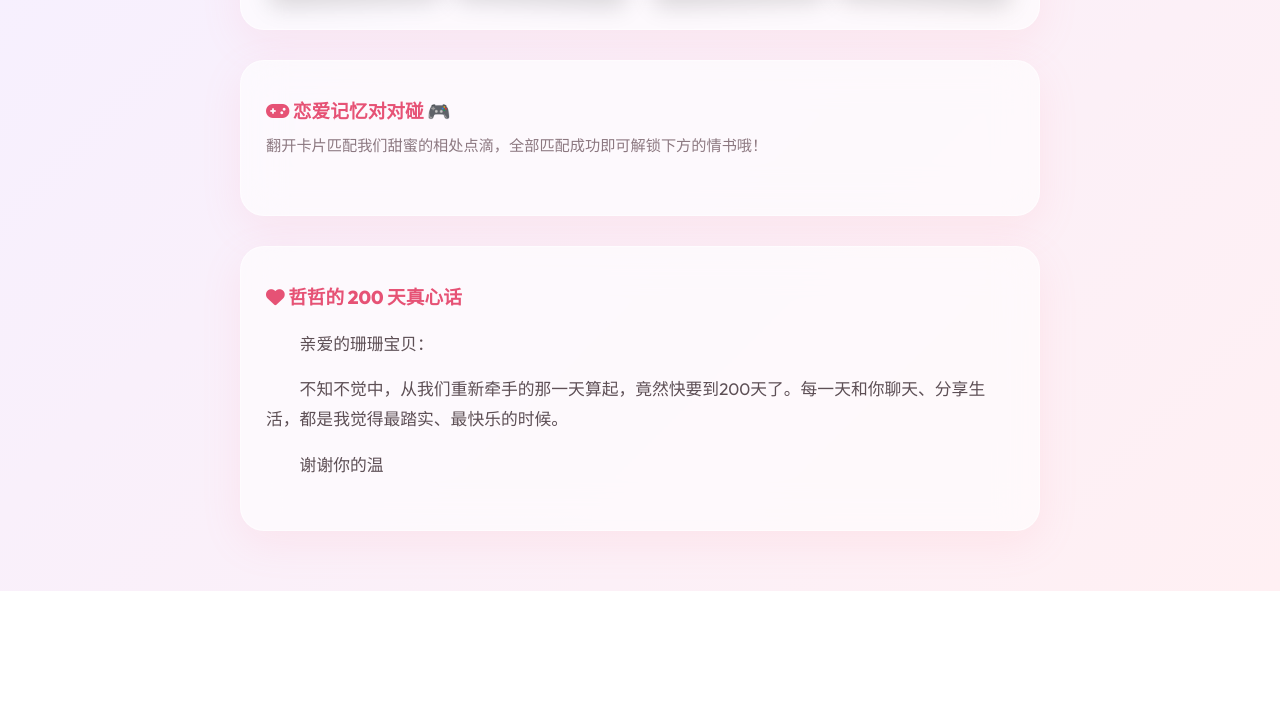
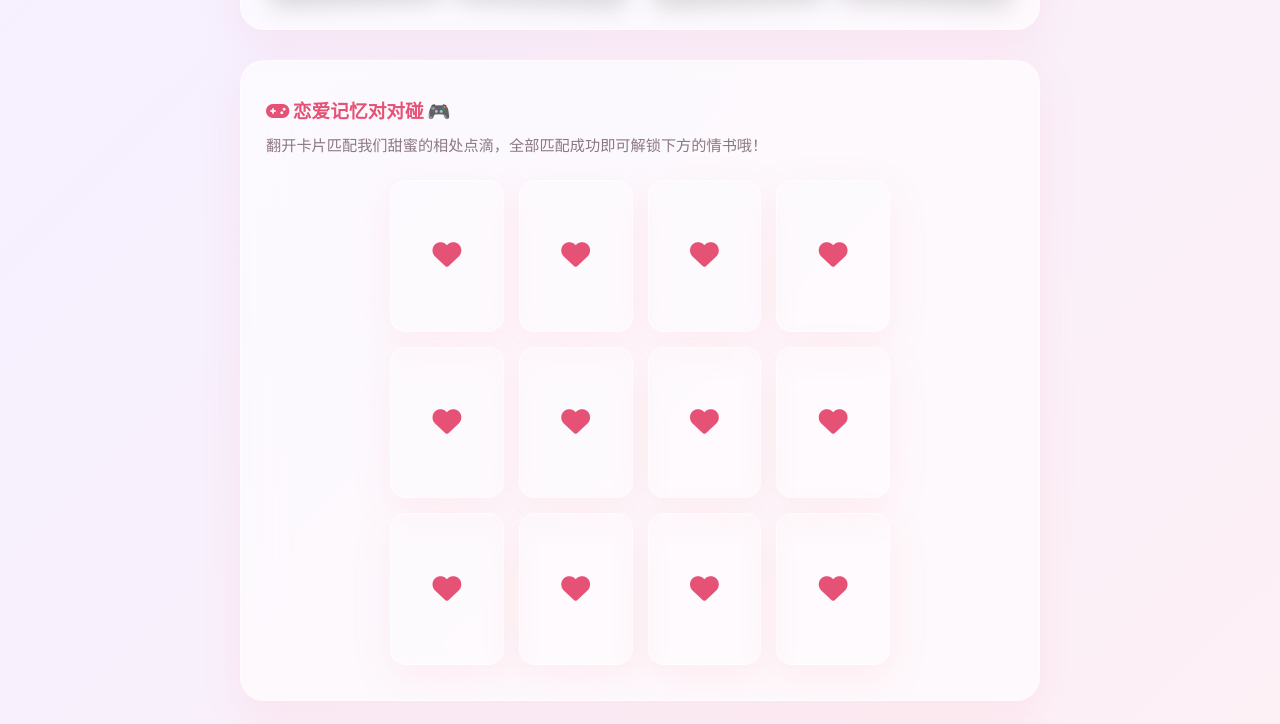
Before and after one commit to zzc792999-afk/love-cabin, a website: page 200days.html in a window 1280 px wide. Shown: the part 2196-2920 px from the top of the page. Before the commit the page ends 2787 px from the top, so only its background shows below. Drawn offline with Linux system fonts and the light colour scheme; no server answers.

Commit message:
fix: enforce memory matching game requirement for 200days love letter even after target date has passed

```diff
--- a/200days.html
+++ b/200days.html
@@ -2062,15 +2062,8 @@
         }
 
         // 统一初始化动作
-        if (is200DaysReached) {
-            // 如果到了 200 天，则自动解锁真心话信纸，并播放打字效果
-            const lockOverlay = document.getElementById('letter-lock-overlay');
-            if (lockOverlay) lockOverlay.style.display = 'none';
-            initTypewriter();
-        } else {
-            // 否则初始化游戏矩阵
-            initMemoryGame();
-        }
+        // 无论是否到达 200 天，都必须先通关对对碰游戏才能解锁查看真心话情书！
+        initMemoryGame();
         initVideoHoverPlay();
 
         // 背景音乐交互
```
